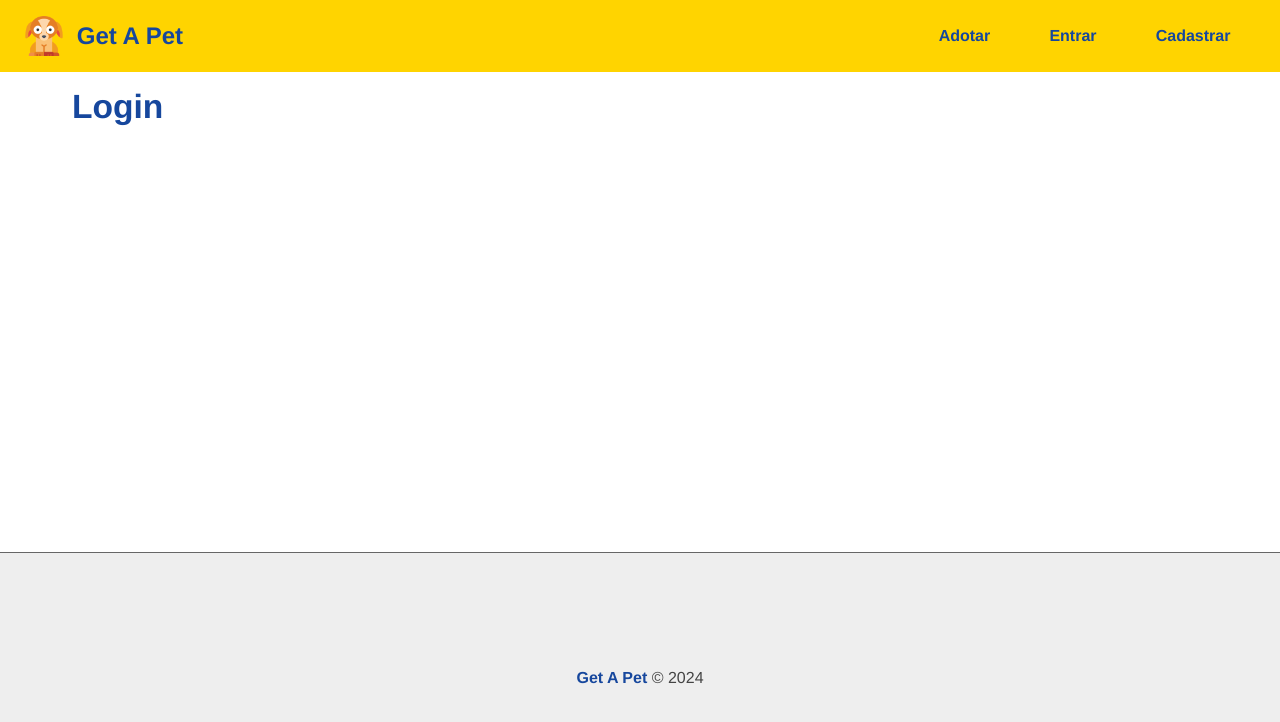
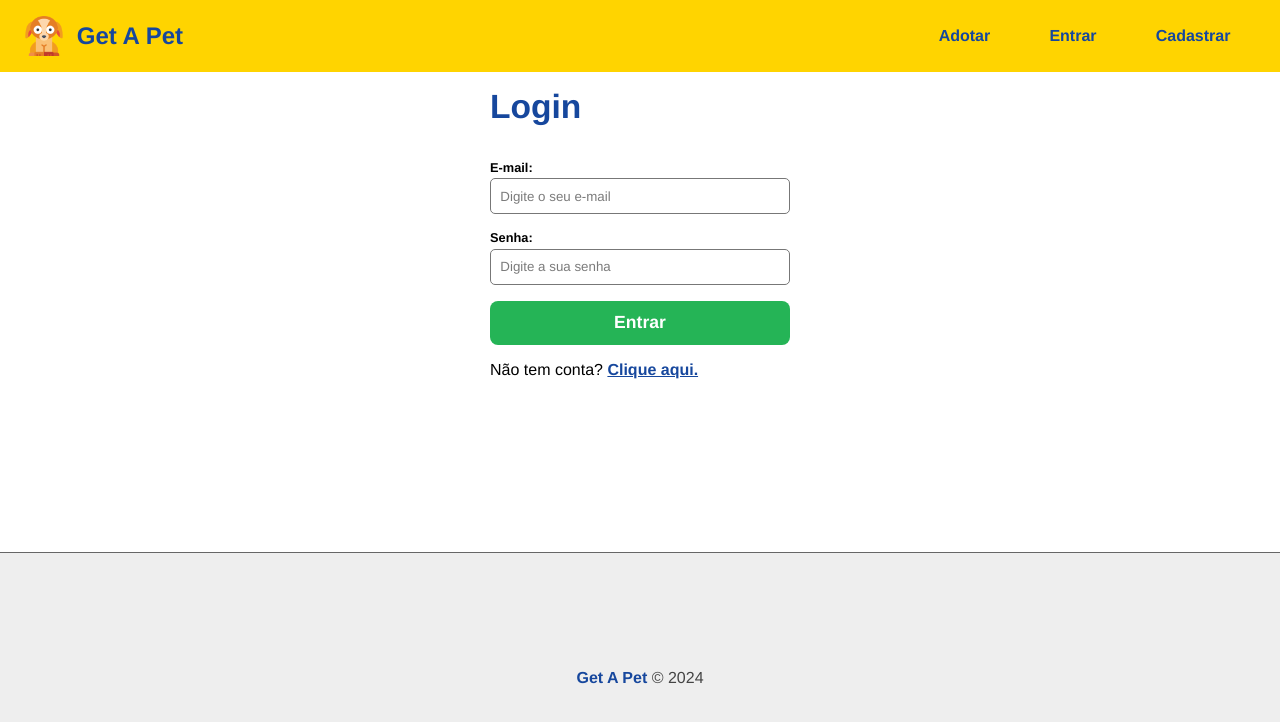
Before and after one commit to wallacewolv/nodejs-maestria, a React (Create React App) app in the folder 15_GETAPET/frontend/: page /login in a window 1280 px wide. Shown: the top 722 px of the page. Built offline with nearby package versions, Linux system fonts and the light colour scheme; no server answers.

Commit message:
feat: (GET A PET) - Aula 44 Criando formulário de login

```diff
--- a/15_GETAPET/frontend/src/components/pages/Auth/Login.js
+++ b/15_GETAPET/frontend/src/components/pages/Auth/Login.js
@@ -1,7 +1,38 @@
+import { useState, useContext } from 'react';
+
+import Input from '../../form/Input';
+import { Link } from 'react-router-dom';
+
+import styles from '../../form/Form.module.css';
+
+/* context */
+import { Context } from '../../../context/UserContext';
+
 function Login() {
+  function handleChange(event) { }
+
   return (
-    <section>
+    <section className={styles.form_container}>
       <h1>Login</h1>
+      <form>
+        <Input
+          text="E-mail"
+          type="email"
+          name="email"
+          placeholder="Digite o seu e-mail"
+          handleOnChange={handleChange}
+        />
+        <Input
+          text="Senha"
+          type="password"
+          name="password"
+          placeholder="Digite a sua senha"
+          handleOnChange={handleChange}
+        />
+
+        <input type="submit" value="Entrar" />
+      </form>
+      <p>Não tem conta? <Link to="/register">Clique aqui.</Link></p>
     </section>
   );
 }
```
